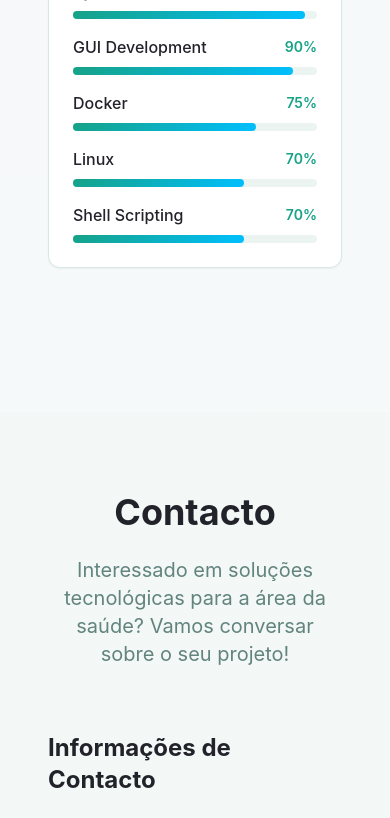
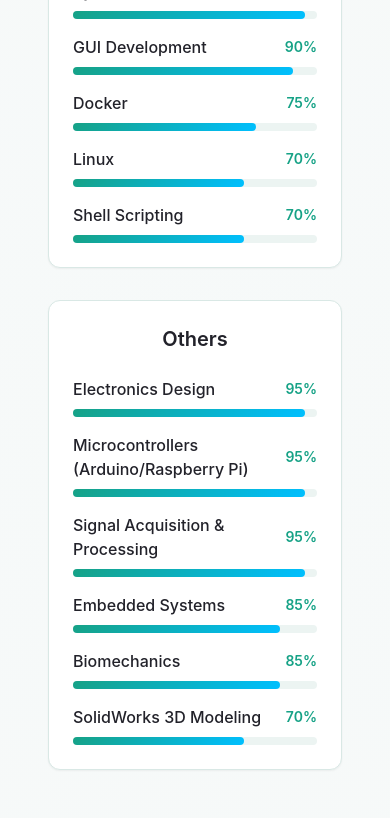
Before and after one commit to DiogoAd/MyWebsite, a React (Vite) app: page / in a window 390 px wide. Shown: the part 8685-9503 px from the top of the page. Built offline with nearby package versions, Linux system fonts and the light colour scheme.

Commit message:
skill section update

```diff
--- a/src/components/SkillsSection.tsx
+++ b/src/components/SkillsSection.tsx
@@ -35,6 +35,17 @@ const SkillsSection = () => {
         { name: "Linux", level: 70 },
         { name: "Shell Scripting", level: 70 }
       ]
+    },
+    {
+      title: "Others",
+      skills: [
+          { name: "Electronics Design", level: 95 },
+          { name: "Microcontrollers (Arduino/Raspberry Pi)", level: 95 },
+          { name: "Signal Acquisition & Processing", level: 95 },
+          { name: "Embedded Systems", level: 85 },
+          { name: "Biomechanics", level: 85 },
+          { name: "SolidWorks 3D Modeling", level: 70 }
+      ]
     }
   ];
 
@@ -49,7 +60,7 @@ const SkillsSection = () => {
           </p>
         </div>
 
-        <div className="grid lg:grid-cols-3 gap-8 mb-16">
+        <div className="grid lg:grid-cols-4 gap-8 mb-16">
           {skillCategories.map((category, index) => (
             <Card key={index} className="p-6 hover:shadow-medium transition-shadow">
               <h3 className="text-xl font-semibold mb-6 text-center">{category.title}</h3>
```
